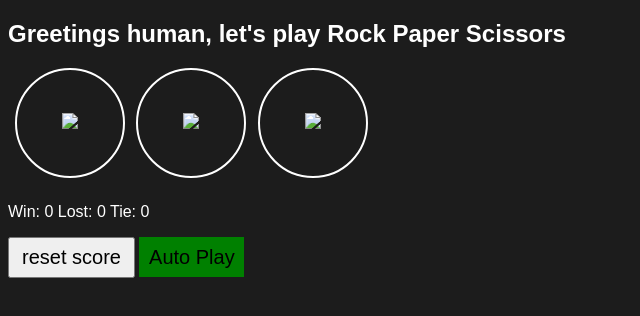
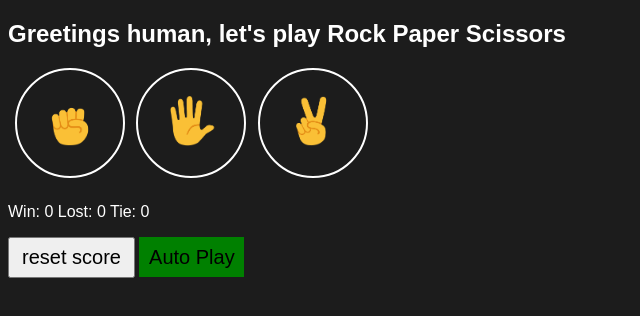
Before and after one commit to RandomExistence/supersimpledev, a plain HTML site: page RPS/index.html in a window 1280 px wide. Shown: the whole page, without its empty margins (0-640 px from the left). Drawn offline with Linux system fonts and the light colour scheme.

Commit message:
Update index.html
remove the forward slash before pictureRPS folder

```diff
--- a/RPS/index.html
+++ b/RPS/index.html
@@ -12,15 +12,15 @@
   <h2>Greetings human, let's play Rock Paper Scissors</h2>
 
   <button class="js-move-rock-button css-move-button">
-  <img src="supersimpledev/RPS/pictureRPS/rock-emoji.png" class="css-move-img">
+  <img src="pictureRPS/rock-emoji.png" class="css-move-img">
   </button>
 
   <button class="js-move-paper-button css-move-button">
-  <img src="supersimpledev/RPS/pictureRPS/paper-emoji.png" class="css-move-img">
+  <img src="pictureRPS/paper-emoji.png" class="css-move-img">
   </button>
 
   <button class="js-move-scissors-button css-move-button">
-  <img src="supersimpledev/RPS/pictureRPS/scissors-emoji.png" class="css-move-img">
+  <img src="pictureRPS/scissors-emoji.png" class="css-move-img">
   </button>
 
   <p class="js-outcome-paragraph css-outcome-paragraph" ></p>
```
